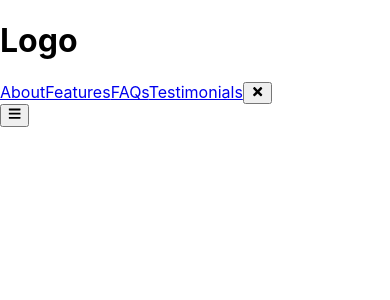
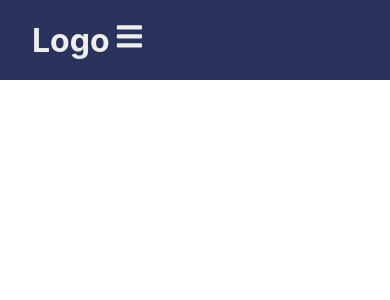
Before and after one commit to mpa-mxiang/react-burger-menu-practice, a React (Create React App) app: page / in a window 390 px wide. Shown: the top 300 px of the page. Built offline with nearby package versions, Linux system fonts and the light colour scheme.

Commit message:
import css file to apply for the navbar

```diff
--- a/src/Styles/main.css
+++ b/src/Styles/main.css
@@ -43,6 +43,7 @@ header .nav-btn {
     color: var(--textColor);
     visibility: hidden;
     opacity: 0;
+    font-size: 1.8rem;
 }
 
 @media only screen and (max-width: 1024px) {
@@ -58,6 +59,7 @@ header .nav-btn {
         height: 100%;
         width: 100%;
         display: flex;
+        flex-direction: column;
         align-items: center;
         justify-content: center;
         gap: 1.5rem;
@@ -65,4 +67,8 @@ header .nav-btn {
         transition: 1s;
         transform: translateY(-100vh);
     }
+
+    header .responsive_nav {
+        transform: none;
+    }
 }
--- a/src/components/Navbar.js
+++ b/src/components/Navbar.js
@@ -1,5 +1,6 @@
 import {FaBars, FaTimes} from "react-icons/fa";
 import { useRef } from "react";
+import '../Styles/main.css';
 function Navbar() {
     const navRef = useRef();
     const showNavbar = () => {
```
